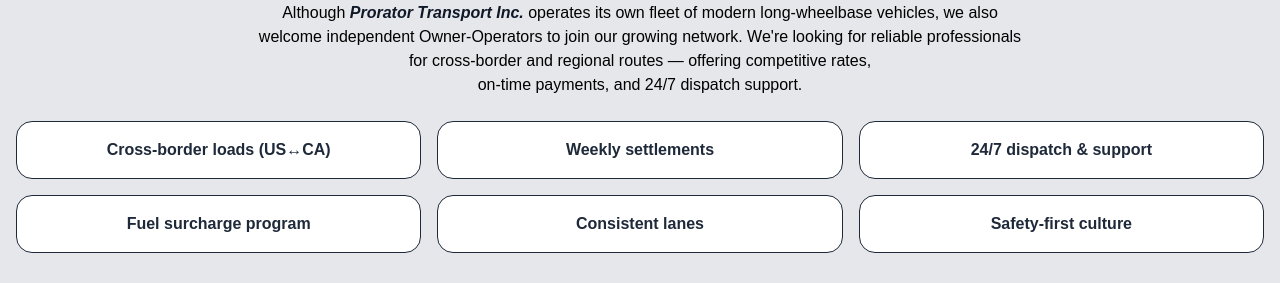
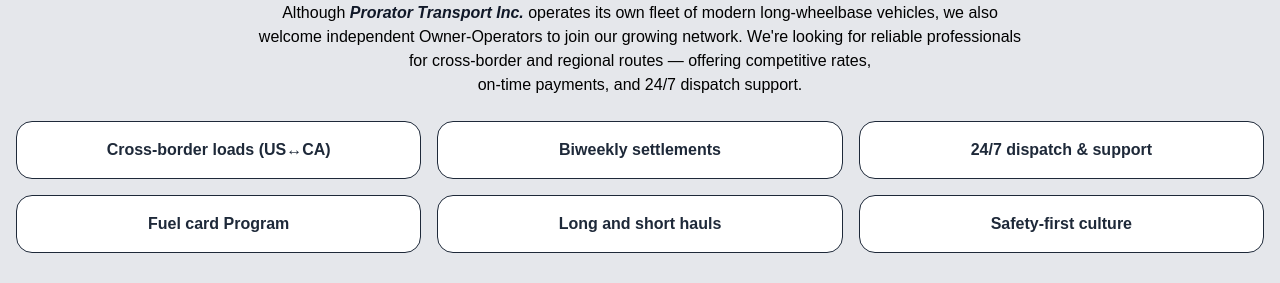
Before and after one commit to AndriiShaposhnyk/prorator-transport, a Next.js app: page / in a window 1280 px wide. Shown: the part 4380-4663 px from the top of the page. Built offline with nearby package versions, Linux system fonts and the light colour scheme.

Commit message:
fixed some text content

```diff
--- a/app/components/AboutUs.tsx
+++ b/app/components/AboutUs.tsx
@@ -5,7 +5,6 @@
       <div className="container mx-auto max-w-7xl px-4 py-16 rounded-2xl bg-white/3 backdrop-blur-xl shadow-lg hover:shadow-xl transition">
         <h2 className="text-5xl font-bold mb-6 text-center">About Us</h2>
         <p className="text-center text-white font-bold text-2xl leading-relaxed">
-          For over 20 years,{" "}
           <strong className="text-black text-2xl font-semibold italic">
             Prorator Transport Inc.
           </strong>{" "}
--- a/app/components/ContactUs.tsx
+++ b/app/components/ContactUs.tsx
@@ -89,7 +89,7 @@
         <p>
           Phone:{" "}
           <a className="underline" href="tel:+1-555-000-0000">
-            +1 (555) 000-0000
+            +1 (647) 615-9291
           </a>
         </p>
         <p>Location: Mississauga, Ontario</p>
--- a/app/components/OwnerOperator.tsx
+++ b/app/components/OwnerOperator.tsx
@@ -20,10 +20,10 @@
         <div className="grid sm:grid-cols-2 lg:grid-cols-3 gap-4 mb-8 font-bold">
           {[
             "Cross-border loads (US↔CA)",
-            "Weekly settlements",
+            "Biweekly settlements",
             "24/7 dispatch & support",
-            "Fuel surcharge program",
-            "Consistent lanes",
+            "Fuel card Program",
+            "Long and short hauls",
             "Safety-first culture",
           ].map((b) => (
             <div
```
